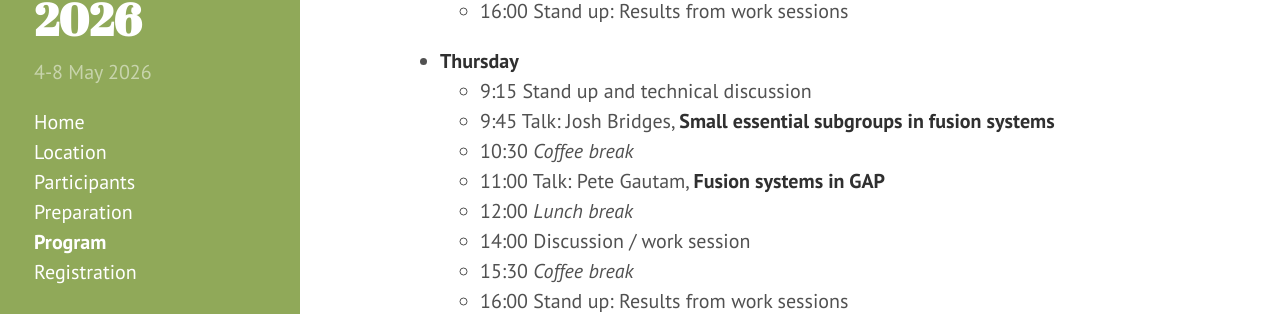
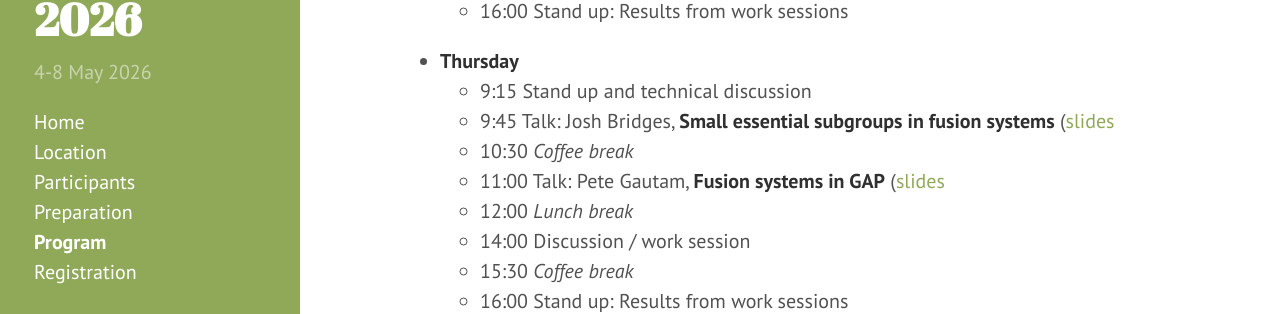
Before and after one commit to gapdays/gapdays2026-spring, a Jekyll site: the page built from program.md, in a window 1280 px wide and 900 px high, scrolled down 1400 px. Shown: the part 152-466 px from the top of the window. Built offline with Jekyll 4.4.1, drawn with Linux system fonts in a browser that asks for light colours.

Commit message:
added slides for thursday morning

```diff
--- a/program.md
+++ b/program.md
@@ -54,9 +54,9 @@ All talks should be at most 40 minutes (including questions).
 
 - **Thursday**
   -  9:15 Stand up and technical discussion
-  -  9:45 Talk: Josh Bridges, **Small essential subgroups in fusion systems**
+  -  9:45 Talk: Josh Bridges, **Small essential subgroups in fusion systems** ([slides]({{ site.baseurl }}/slides/small-essentials-fusion.pdf)
   - 10:30 *Coffee break*
-  - 11:00 Talk: Pete Gautam, **Fusion systems in GAP**
+  - 11:00 Talk: Pete Gautam, **Fusion systems in GAP** ([slides]({{ site.baseurl }}/slides/fusion-gap.pdf)
   - 12:00 *Lunch break*
   - 14:00 Discussion / work session
   - 15:30 *Coffee break*
```
Also changed, not shown: 2 other files.
